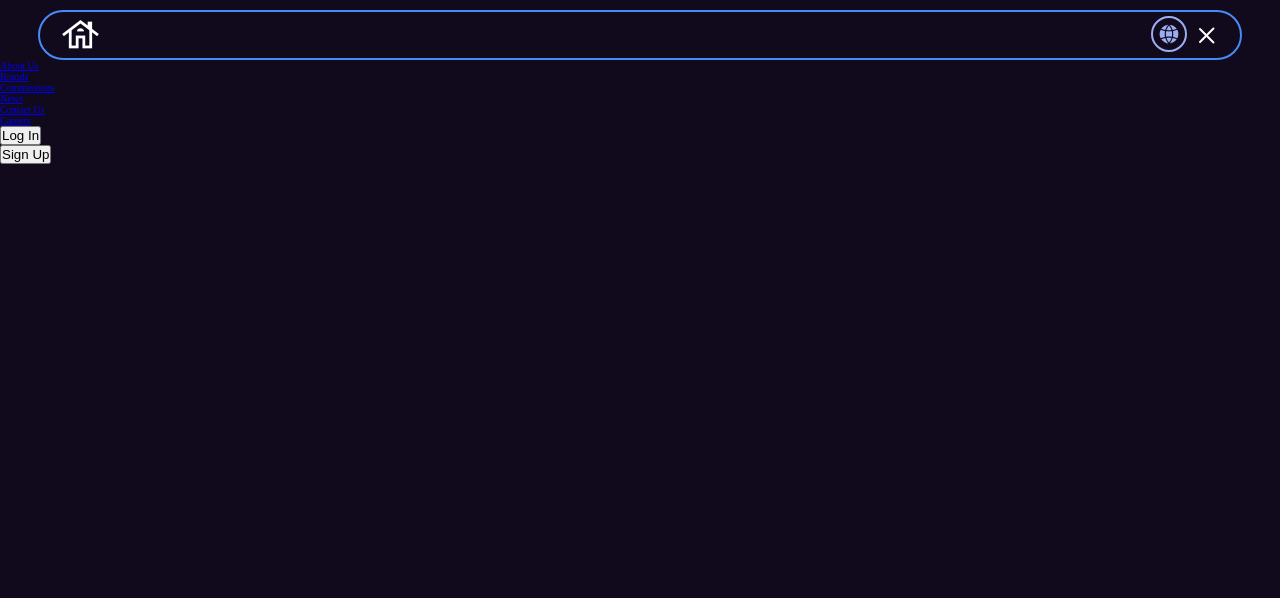
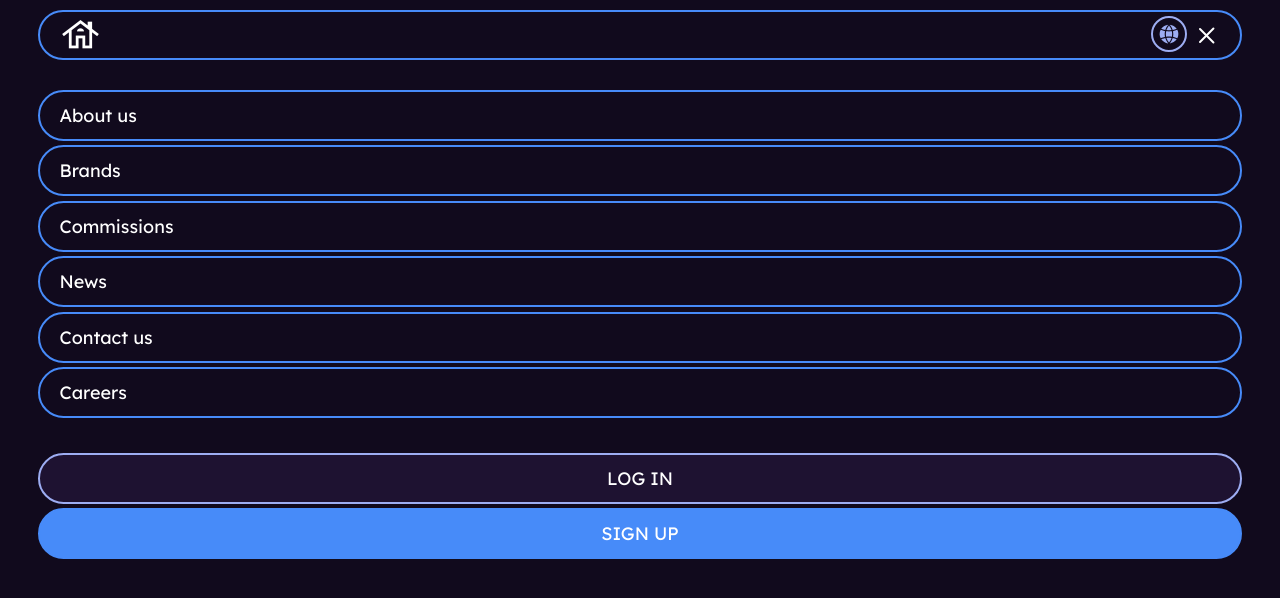
Before and after one commit to vaiperlexmar/gambling-layout, a React (Vite) app: page / in a window 1280 px wide. Both pictures are taken after a click on the element 1209 px from the left and 34 px from the top of the page. Shown: the top 598 px of the page. Built offline with nearby package versions, Linux system fonts and the light colour scheme.

Commit message:
Added appearing animation of nav menu

```diff
--- a/index.html
+++ b/index.html
@@ -9,6 +9,12 @@
       rel="stylesheet"
       href="https://fonts.googleapis.com/css2?family=Material+Symbols+Outlined:opsz,wght,FILL,GRAD@20..48,100..700,0..1,-50..200"
     />
+    <link rel="preconnect" href="https://fonts.googleapis.com" />
+    <link rel="preconnect" href="https://fonts.gstatic.com" crossorigin />
+    <link
+      href="https://fonts.googleapis.com/css2?family=Lexend:wght@400;500;600&display=swap"
+      rel="stylesheet"
+    />
   </head>
   <body>
     <div id="root"></div>
--- a/src/components/Header/Link.jsx
+++ b/src/components/Header/Link.jsx
@@ -2,11 +2,9 @@ import React from "react";
 
 function Link(props) {
   return (
-    <li className="menu__item">
-      <a href={props.path} className="menu__link">
-        {props.linkName}
-      </a>
-    </li>
+    <a href={props.path} className="menu__link">
+      <li className={props.className}>{props.linkName}</li>
+    </a>
   );
 }
 
--- a/src/components/Header/Menu.jsx
+++ b/src/components/Header/Menu.jsx
@@ -1,23 +1,51 @@
 import React from "react";
 import Link from "./Link";
 
-function Menu() {
+function Menu(isMenuOpen) {
   return (
     <ul className="menu">
-      <Link linkName={"About Us"} path={"#"} className="menu__item" />
-      <Link linkName={"Brands"} path={"#"} className="menu__item" />
-      <Link linkName={"Commissions"} path={"#"} className="menu__item" />
-      <Link linkName={"News"} path={"#"} className="menu__item" />
-      <Link linkName={"Contact Us"} path={"#"} className="menu__item" />
-      <Link linkName={"Careers"} path={"#"} className="menu__item" />
+      <Link
+        linkName={"About us"}
+        path={"#"}
+        className={`menu__item ${isMenuOpen ? "slide-right" : ""}`}
+      />
+      <Link
+        linkName={"Brands"}
+        path={"#"}
+        className={`menu__item ${isMenuOpen ? "slide-right" : ""}`}
+      />
+      <Link
+        linkName={"Commissions"}
+        path={"#"}
+        className={`menu__item ${isMenuOpen ? "slide-right" : ""}`}
+      />
+      <Link
+        linkName={"News"}
+        path={"#"}
+        className={`menu__item ${isMenuOpen ? "slide-right" : ""}`}
+      />
+      <Link
+        linkName={"Contact us"}
+        path={"#"}
+        className={`menu__item ${isMenuOpen ? "slide-right" : ""}`}
+      />
+      <Link
+        linkName={"Careers"}
+        path={"#"}
+        className={`menu__item ${isMenuOpen ? "slide-right" : ""}`}
+      />
 
-      <li className="menu__item menu__login">
-        {" "}
-        <button>Log In</button>
-      </li>
-      <li className="menu__item menu__signUp">
-        <button>Sign Up</button>
-      </li>
+      <Link
+        linkName={"Log In"}
+        path={"#"}
+        className={`menu__item menu__login ${isMenuOpen ? "slide-top" : ""}`}
+      />
+
+      <Link
+        linkName={"Sign Up"}
+        path={"#"}
+        className={`menu__item menu__sign-up ${isMenuOpen ? "slide-top" : ""}`}
+      />
     </ul>
   );
 }
--- a/src/components/Main/Main.jsx
+++ b/src/components/Main/Main.jsx
@@ -3,8 +3,8 @@ import Menu from "../Header/Menu";
 
 function Main({ isMenuOpen }) {
   return (
-    <main className={`main" ${isMenuOpen ? "main_hidden" : "main_visible"}`}>
-      {isMenuOpen && <Menu />}
+    <main className={`main ${isMenuOpen ? "main_hidden" : "main_visible"}`}>
+      {isMenuOpen && <Menu isMenuOpen={isMenuOpen} />}
     </main>
   );
 }
--- /dev/null
+++ b/src/scss/abstract/_animations.scss
@@ -0,0 +1,51 @@
+.slide-right {
+  -webkit-animation: slide-right 0.5s cubic-bezier(0.25, 0.46, 0.45, 0.94) both;
+  animation: slide-right 0.5s cubic-bezier(0.25, 0.46, 0.45, 0.94) both;
+}
+
+@-webkit-keyframes slide-right {
+  0% {
+    -webkit-transform: translateX(-100px);
+    transform: translateX(-100px);
+  }
+  100% {
+    -webkit-transform: translateX(0);
+    transform: translateX(0);
+  }
+}
+@keyframes slide-right {
+  0% {
+    -webkit-transform: translateX(-100px);
+    transform: translateX(-100px);
+  }
+  100% {
+    -webkit-transform: translateX(0);
+    transform: translateX(0);
+  }
+}
+
+.slide-top {
+  -webkit-animation: slide-top 0.5s cubic-bezier(0.25, 0.46, 0.45, 0.94) both;
+  animation: slide-top 0.5s cubic-bezier(0.25, 0.46, 0.45, 0.94) both;
+}
+
+@-webkit-keyframes slide-top {
+  0% {
+    -webkit-transform: translateY(100px);
+    transform: translateY(100px);
+  }
+  100% {
+    -webkit-transform: translateY(0);
+    transform: translateY(0);
+  }
+}
+@keyframes slide-top {
+  0% {
+    -webkit-transform: translateY(100px);
+    transform: translateY(100px);
+  }
+  100% {
+    -webkit-transform: translateY(0);
+    transform: translateY(0);
+  }
+}
--- a/src/scss/abstract/_variables.scss
+++ b/src/scss/abstract/_variables.scss
@@ -2,3 +2,8 @@
 $color-purple-additional: #9dadf2;
 $color-blue-main: #478bf9;
 $color-navy-blue: #110a1d;
+$color-deep-blue: #1e1231;
+
+// Font sizes
+
+$font-size-regular: 1.8rem;
--- a/src/scss/base/_base.scss
+++ b/src/scss/base/_base.scss
@@ -8,6 +8,7 @@
 
 html {
   font-size: 62.5%;
+  font-family: "Lexend", sans-serif;
 }
 
 body {
--- /dev/null
+++ b/src/scss/components/_menu.scss
@@ -0,0 +1,43 @@
+.menu {
+  display: flex;
+  list-style-type: none;
+  flex-direction: column;
+  gap: 0.45rem;
+
+  &__item {
+    @include mobile-cell;
+    @include blue-border;
+
+    display: flex;
+    align-items: center;
+    padding: 1.2rem 1.9rem;
+  }
+
+  &__link {
+    color: white;
+    text-decoration: none;
+    font-size: $font-size-regular;
+
+    text-align: start;
+    margin: 0 auto;
+
+    &:nth-of-type(6) {
+      margin-bottom: 3rem;
+    }
+  }
+
+  &__login {
+    @include mobile-cell;
+    @include signup-btn-text;
+    padding: 1.2rem 1.9rem;
+    border: 2px solid $color-purple-additional;
+    background-color: $color-deep-blue;
+  }
+
+  &__sign-up {
+    @include mobile-cell;
+    @include signup-btn-text;
+    padding: 1.2rem 1.9rem;
+    background-color: $color-blue-main;
+  }
+}
--- a/src/scss/main.scss
+++ b/src/scss/main.scss
@@ -1,3 +1,4 @@
+@import "abstract/animations";
 @import "abstract/mixins";
 @import "abstract/variables";
 
@@ -5,5 +6,6 @@
 
 @import "components/button";
 @import "components/hamburger";
+@import "components/menu";
 
 @import "layout/header";
--- a/src/style.css
+++ b/src/style.css
@@ -1,3 +1,43 @@
+.slide-right {
+  -webkit-animation: slide-right 0.5s cubic-bezier(0.25, 0.46, 0.45, 0.94) both;
+  animation: slide-right 0.5s cubic-bezier(0.25, 0.46, 0.45, 0.94) both; }
+
+@-webkit-keyframes slide-right {
+  0% {
+    -webkit-transform: translateX(-100px);
+    transform: translateX(-100px); }
+  100% {
+    -webkit-transform: translateX(0);
+    transform: translateX(0); } }
+
+@keyframes slide-right {
+  0% {
+    -webkit-transform: translateX(-100px);
+    transform: translateX(-100px); }
+  100% {
+    -webkit-transform: translateX(0);
+    transform: translateX(0); } }
+
+.slide-top {
+  -webkit-animation: slide-top 0.5s cubic-bezier(0.25, 0.46, 0.45, 0.94) both;
+  animation: slide-top 0.5s cubic-bezier(0.25, 0.46, 0.45, 0.94) both; }
+
+@-webkit-keyframes slide-top {
+  0% {
+    -webkit-transform: translateY(100px);
+    transform: translateY(100px); }
+  100% {
+    -webkit-transform: translateY(0);
+    transform: translateY(0); } }
+
+@keyframes slide-top {
+  0% {
+    -webkit-transform: translateY(100px);
+    transform: translateY(100px); }
+  100% {
+    -webkit-transform: translateY(0);
+    transform: translateY(0); } }
+
 *,
 *::after,
 *::before {
@@ -6,7 +46,8 @@
   box-sizing: border-box; }
 
 html {
-  font-size: 62.5%; }
+  font-size: 62.5%;
+  font-family: "Lexend", sans-serif; }
 
 body {
   background-color: #110a1d; }
@@ -55,13 +96,54 @@ body {
   .hamburger .open .rotate3 {
     transform: translateY(0) rotate(-45deg); }
 
+.menu {
+  display: flex;
+  list-style-type: none;
+  flex-direction: column;
+  gap: 0.45rem; }
+  .menu__item {
+    width: 94vw;
+    border-radius: 10rem;
+    padding: 0 2rem;
+    border: 2px solid #478bf9;
+    display: flex;
+    align-items: center;
+    padding: 1.2rem 1.9rem; }
+  .menu__link {
+    color: white;
+    text-decoration: none;
+    font-size: 1.8rem;
+    text-align: start;
+    margin: 0 auto; }
+    .menu__link:nth-of-type(6) {
+      margin-bottom: 3rem; }
+  .menu__login {
+    width: 94vw;
+    border-radius: 10rem;
+    padding: 0 2rem;
+    display: block;
+    text-transform: uppercase;
+    text-align: center;
+    padding: 1.2rem 1.9rem;
+    border: 2px solid #9dadf2;
+    background-color: #1e1231; }
+  .menu__sign-up {
+    width: 94vw;
+    border-radius: 10rem;
+    padding: 0 2rem;
+    display: block;
+    text-transform: uppercase;
+    text-align: center;
+    padding: 1.2rem 1.9rem;
+    background-color: #478bf9; }
+
 .header {
   display: flex;
   align-items: center;
   justify-content: space-between;
-  margin: 1rem auto 0;
+  margin: 1rem auto 3rem;
+  height: 6.2vh;
   width: 94vw;
-  height: 6.2vh;
   border-radius: 10rem;
   padding: 0 2rem;
   border: 2px solid #478bf9; }
@@ -72,8 +154,7 @@ body {
   .header__nav {
     display: flex;
     align-items: center;
+    justify-content: space-between;
     gap: 1.2rem; }
-  .header .menu {
-    display: block; }
   .header .lang-button {
     padding-top: 0.2rem; }
```
Also changed, not shown: src/scss/abstract/_mixins.scss (+9 -2 lines), src/scss/layout/_header.scss (+5 -6 lines).
